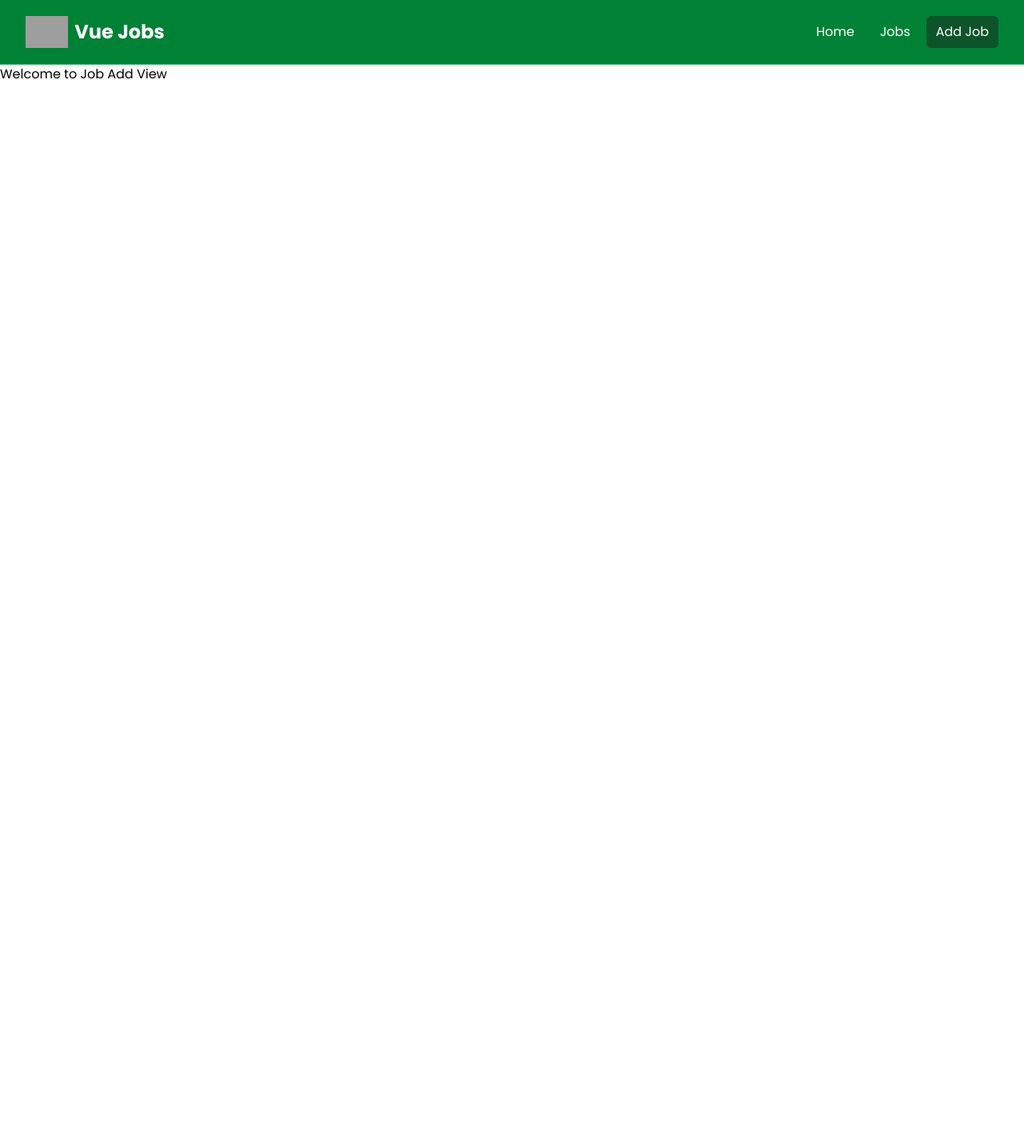
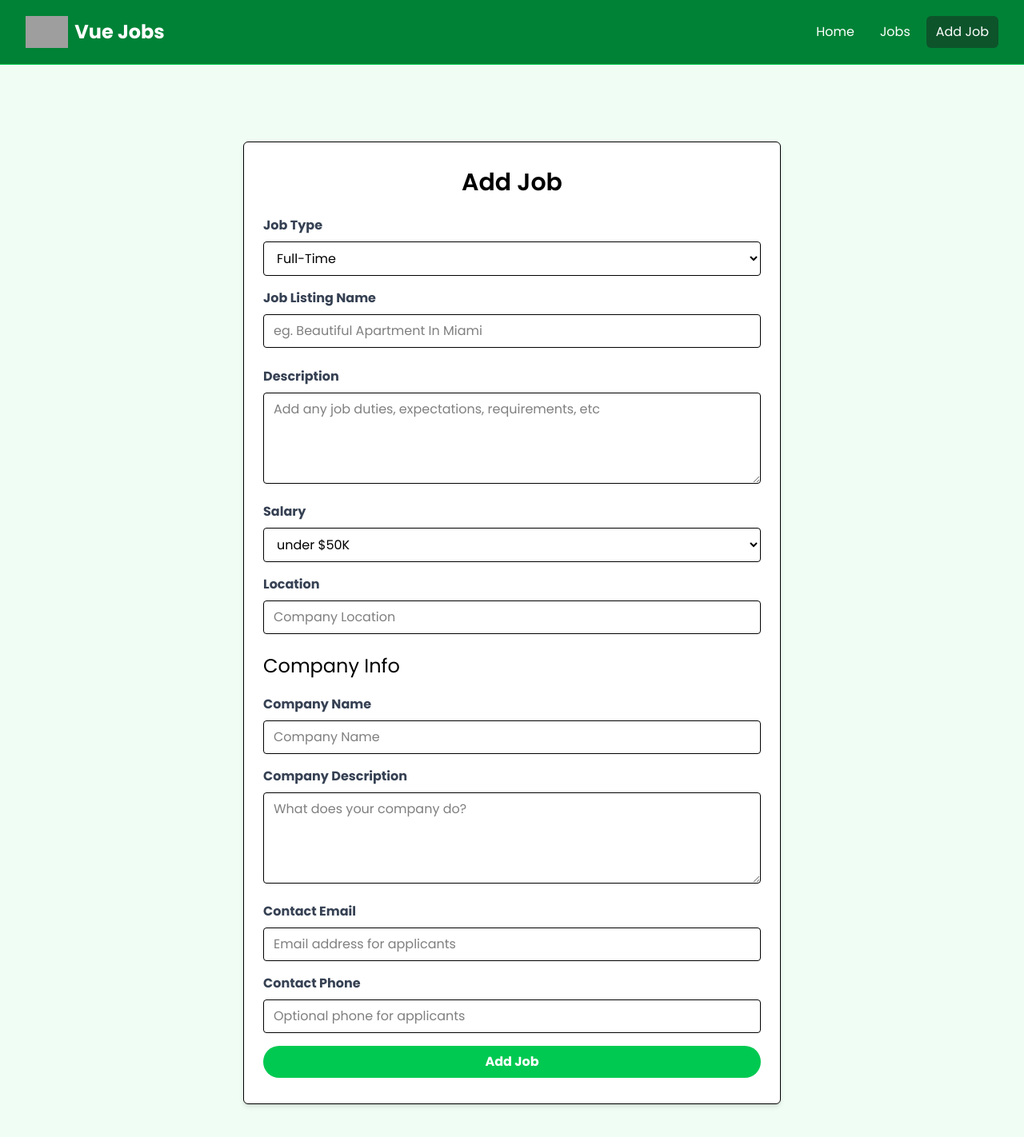
Before and after one commit to shagaranasution/vue-jobs-listing-app, a Vue app: page /jobs/add in a window 1280 px wide. Shown: the top 1422 px of the page at 80% size. Before the commit the page ends 800 px from the top, so only its background shows below. Built offline with nearby package versions, Linux system fonts and the light colour scheme; no server answers; grey boxes are pictures that could not be loaded.

Commit message:
Implement Job Add View and its functionality to post to backend

```diff
--- a/package.json
+++ b/package.json
@@ -18,7 +18,8 @@
     "primeicons": "^7.0.0",
     "tailwindcss": "^4.0.9",
     "vue": "^3.5.13",
-    "vue-router": "^4.5.0"
+    "vue-router": "^4.5.0",
+    "vue-toastification": "^2.0.0-rc.5"
   },
   "devDependencies": {
     "@tsconfig/node22": "^22.0.0",
--- /dev/null
+++ b/src/components/BackButton.vue
@@ -0,0 +1,13 @@
+<script setup lang="ts">
+import { RouterLink } from 'vue-router'
+</script>
+
+<template>
+  <section>
+    <div class="container m-auto py-6 px-6">
+      <RouterLink to="/jobs" class="text-green-500 hover:text-green-600 flex items-center">
+        <i class="pi pi-arrow-circle-left mr-2"></i> Back to Job Listings
+      </RouterLink>
+    </div>
+  </section>
+</template>
--- a/src/main.ts
+++ b/src/main.ts
@@ -1,9 +1,11 @@
 import './assets/main.css'
 import 'primeicons/primeicons.css'
+import Toast from 'vue-toastification'
+import 'vue-toastification/dist/index.css'
+import router from './router'
 
 import { createApp } from 'vue'
 import App from './App.vue'
-import router from './router'
 
 // import { uploadData } from './firebase.ts'
 // uploadData()
@@ -11,5 +13,6 @@
 const app = createApp(App)
 
 app.use(router)
+app.use(Toast)
 
 app.mount('#app')
--- a/src/services/jobService.ts
+++ b/src/services/jobService.ts
@@ -1,14 +1,14 @@
 import { db, JOB_VACANCIES_DOC_TITLE } from '@/firebase.ts'
-import { collection, doc, getDoc, getDocs } from 'firebase/firestore'
+import { collection, doc, getDoc, getDocs, addDoc } from 'firebase/firestore'
 import type { Job } from '@/types'
 
-const jobsCollection = collection(db, 'job_vacancies')
+const jobsCollection = collection(db, JOB_VACANCIES_DOC_TITLE)
 
 export async function getJobs(): Promise<Job[]> {
   try {
     const snapshot = await getDocs(jobsCollection)
 
-    return snapshot.docs.map((doc) => doc.data()) as Job[]
+    return snapshot.docs.map((doc) => ({ id: doc.id, ...doc.data() })) as Job[]
   } catch (error) {
     console.error('Error: ', error)
     throw new Error('Fail to fetch jobs data')
@@ -25,9 +25,19 @@
       return null
     }
 
-    return docSnap.data() as Job
+    return { id: docRef.id, ...docSnap.data() } as Job
   } catch (error) {
     console.error('Error: ', error)
     throw new Error('Fail to fetch job data')
   }
 }
+
+export async function addJob(newJob: Omit<Job, 'id'>): Promise<string> {
+  try {
+    const docRef = await addDoc(jobsCollection, newJob)
+    return docRef.id
+  } catch (error) {
+    console.error('Error: ', error)
+    throw new Error('Fail to add job')
+  }
+}
--- a/src/types.ts
+++ b/src/types.ts
@@ -1,7 +1,7 @@
 export interface Job {
   id: string
   title: string
-  type: string
+  type: 'Full-Time' | 'Part-Time' | 'Remote' | 'Internship'
   description: string
   location: string
   salary: string
--- a/src/views/JobDetailView.vue
+++ b/src/views/JobDetailView.vue
@@ -4,6 +4,7 @@
 import type { Job } from '@/types'
 import { getJob } from '@/services/jobService'
 import LoaderSpinner from '@/components/LoaderSpinner.vue'
+import BackButton from '@/components/BackButton.vue'
 
 type State = {
   job: Job | null
@@ -34,6 +35,8 @@
 
 <template>
   <main>
+    <BackButton />
+
     <div v-if="state.isLoading" class="my-10">
       <LoaderSpinner />
     </div>
--- a/src/views/JobsAddView.vue
+++ b/src/views/JobsAddView.vue
@@ -1,7 +1,202 @@
-<script setup lang="ts"></script>
+<script setup lang="ts">
+import { ref, reactive } from 'vue'
+import { useRouter } from 'vue-router'
+import { addJob } from '@/services/jobService'
+import { useToast } from 'vue-toastification'
+import type { Job } from '@/types'
+
+type Form = Omit<Job, 'id'>
+
+const router = useRouter()
+const isSubmitting = ref(false)
+const form: Form = reactive({
+  type: 'Full-Time',
+  title: '',
+  description: '',
+  salary: 'Under $50K',
+  location: '',
+  company: {
+    name: '',
+    description: '',
+    contactEmail: '',
+    contactPhone: '',
+  },
+})
+
+const toast = useToast()
+
+async function handleSubmit() {
+  isSubmitting.value = true
+  const newJob = { ...form }
+  try {
+    const jobId = await addJob(newJob)
+    toast.success('Job added successfully')
+    router.push(`/jobs/${jobId}`)
+  } catch (error) {
+    toast.error((error as Error).message)
+  } finally {
+    isSubmitting.value = false
+  }
+}
+</script>
 
 <template>
   <main>
-    <p>Welcome to Job Add View</p>
+    <section class="bg-green-50">
+      <div class="container m-auto max-w-2xl py-24">
+        <div class="bg-white px-6 py-8 mb-4 shadow-md rounded-md border m-4 md:m-0">
+          <form @submit.prevent="handleSubmit">
+            <h2 class="text-3xl text-center font-semibold mb-6">Add Job</h2>
+
+            <div class="mb-4">
+              <label for="type" class="block text-gray-700 font-bold mb-2">Job Type</label>
+              <select
+                id="type"
+                name="type"
+                v-model="form.type"
+                class="border rounded w-full py-2 px-3"
+                required
+              >
+                <option value="Full-Time">Full-Time</option>
+                <option value="Part-Time">Part-Time</option>
+                <option value="Remote">Remote</option>
+                <option value="Internship">Internship</option>
+              </select>
+            </div>
+
+            <div class="mb-4">
+              <label class="block text-gray-700 font-bold mb-2">Job Listing Name</label>
+              <input
+                type="text"
+                id="name"
+                name="name"
+                v-model="form.title"
+                class="border rounded w-full py-2 px-3 mb-2"
+                placeholder="eg. Beautiful Apartment In Miami"
+                required
+              />
+            </div>
+            <div class="mb-4">
+              <label for="description" class="block text-gray-700 font-bold mb-2"
+                >Description</label
+              >
+              <textarea
+                id="description"
+                name="description"
+                v-model="form.description"
+                class="border rounded w-full py-2 px-3"
+                rows="4"
+                placeholder="Add any job duties, expectations, requirements, etc"
+              ></textarea>
+            </div>
+
+            <div class="mb-4">
+              <label for="type" class="block text-gray-700 font-bold mb-2">Salary</label>
+              <select
+                id="salary"
+                name="salary"
+                v-model="form.salary"
+                class="border rounded w-full py-2 px-3"
+                required
+              >
+                <option value="Under $50K">under $50K</option>
+                <option value="$50K - $60K">$50 - $60K</option>
+                <option value="$60K - $70K">$60 - $70K</option>
+                <option value="$70K - $80K">$70 - $80K</option>
+                <option value="$80K - $90K">$80 - $90K</option>
+                <option value="$90K - $100K">$90 - $100K</option>
+                <option value="$100K - $125K">$100 - $125K</option>
+                <option value="$125K - $150K">$125 - $150K</option>
+                <option value="$150K - $175K">$150 - $175K</option>
+                <option value="$175K - $200K">$175 - $200K</option>
+                <option value="Over $200K">Over $200K</option>
+              </select>
+            </div>
+
+            <div class="mb-4">
+              <label class="block text-gray-700 font-bold mb-2"> Location </label>
+              <input
+                type="text"
+                id="location"
+                name="location"
+                v-model="form.location"
+                class="border rounded w-full py-2 px-3 mb-2"
+                placeholder="Company Location"
+                required
+              />
+            </div>
+
+            <h3 class="text-2xl mb-5">Company Info</h3>
+
+            <div class="mb-4">
+              <label for="company" class="block text-gray-700 font-bold mb-2">Company Name</label>
+              <input
+                type="text"
+                id="company"
+                name="company"
+                v-model="form.company.name"
+                class="border rounded w-full py-2 px-3"
+                placeholder="Company Name"
+              />
+            </div>
+
+            <div class="mb-4">
+              <label for="company_description" class="block text-gray-700 font-bold mb-2"
+                >Company Description</label
+              >
+              <textarea
+                id="company_description"
+                name="company_description"
+                v-model="form.company.description"
+                class="border rounded w-full py-2 px-3"
+                rows="4"
+                placeholder="What does your company do?"
+              ></textarea>
+            </div>
+
+            <div class="mb-4">
+              <label for="contact_email" class="block text-gray-700 font-bold mb-2"
+                >Contact Email</label
+              >
+              <input
+                type="email"
+                id="contact_email"
+                name="contact_email"
+                v-model="form.company.contactEmail"
+                class="border rounded w-full py-2 px-3"
+                placeholder="Email address for applicants"
+                required
+              />
+            </div>
+            <div class="mb-4">
+              <label for="contact_phone" class="block text-gray-700 font-bold mb-2"
+                >Contact Phone</label
+              >
+              <input
+                type="tel"
+                id="contact_phone"
+                name="contact_phone"
+                v-model="form.company.contactPhone"
+                class="border rounded w-full py-2 px-3"
+                placeholder="Optional phone for applicants"
+              />
+            </div>
+
+            <div>
+              <button
+                :disabled="isSubmitting"
+                :class="[
+                  isSubmitting ? 'bg-gray-400' : 'bg-green-500 hover:bg-green-600',
+                  'text-white font-bold py-2 px-4 rounded-full w-full focus:outline-none focus:shadow-outline',
+                ]"
+                type="submit"
+              >
+                Add Job
+              </button>
+            </div>
+          </form>
+        </div>
+      </div>
+    </section>
   </main>
 </template>
```
Also changed, not shown: 1 other file (tests, documents, lock files or other folders).
